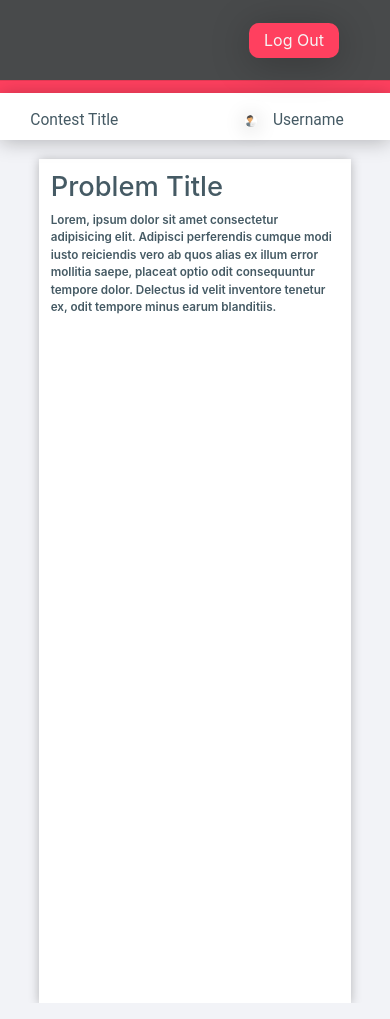
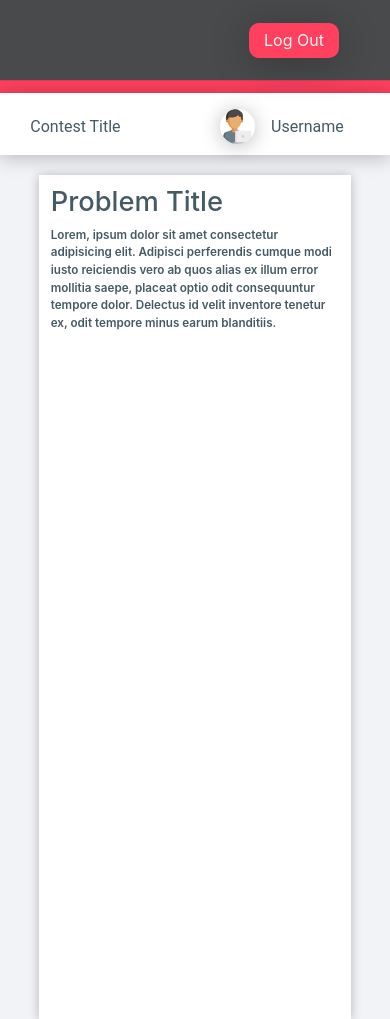
Before and after one commit to yuvi-dot-in/Codezap, a website: page frontend/contestPage.html in a window 390 px wide. Drawn offline with nearby package versions, Linux system fonts and the light colour scheme.

Commit message:
corrections

```diff
--- a/frontend/contestPage.html
+++ b/frontend/contestPage.html
@@ -236,10 +236,13 @@
     }
     @media only screen and (max-width:414px) {
        .my-nav2{
-           height: 12vw;
+           height: 62px;
        }
        .my-nav2 span{
-           font-size: 4vw;
+           font-size: 16px;
+       }
+       .img-nav{
+           width: 35px;
        }
        .wrapper .leader-board{
            display: none;
```
